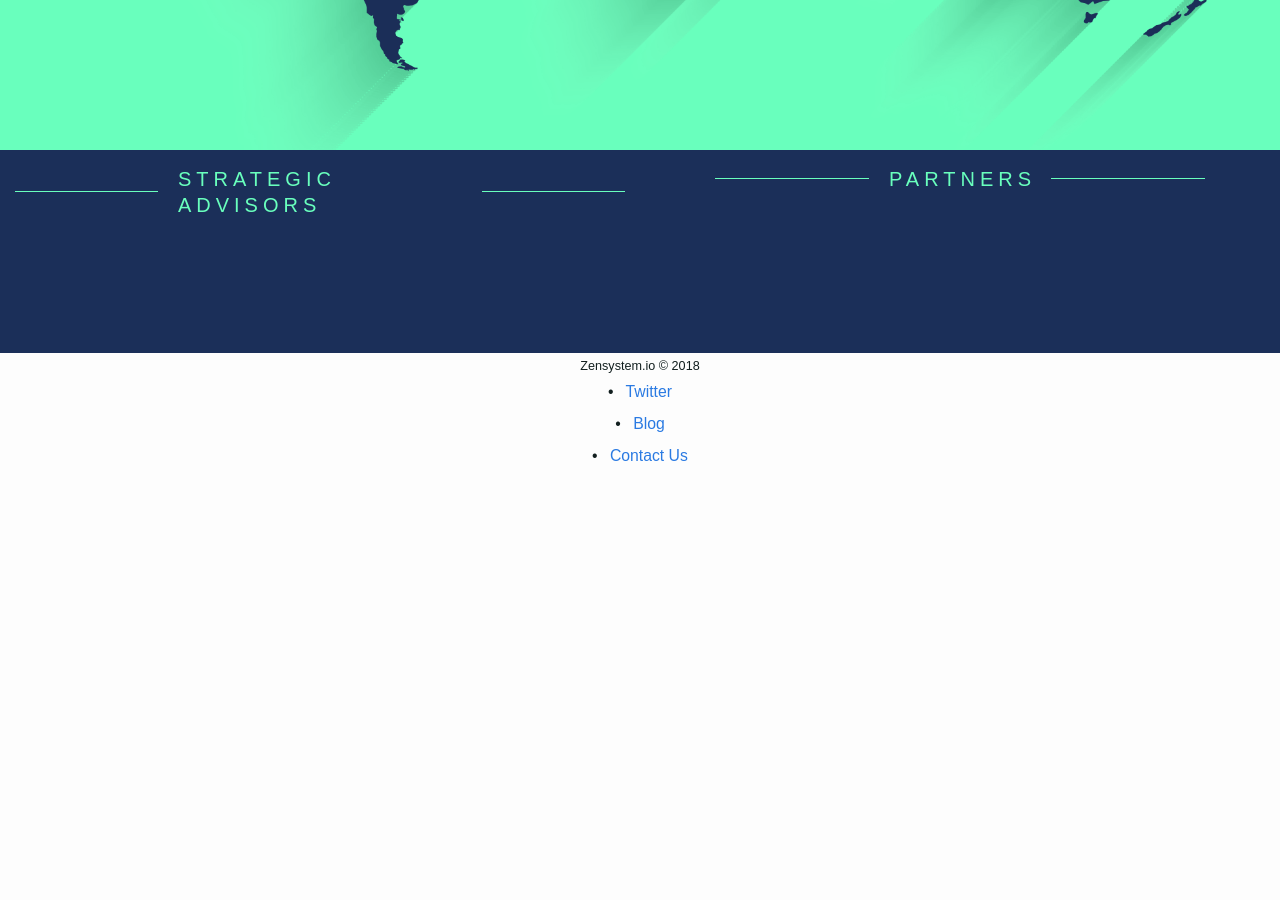
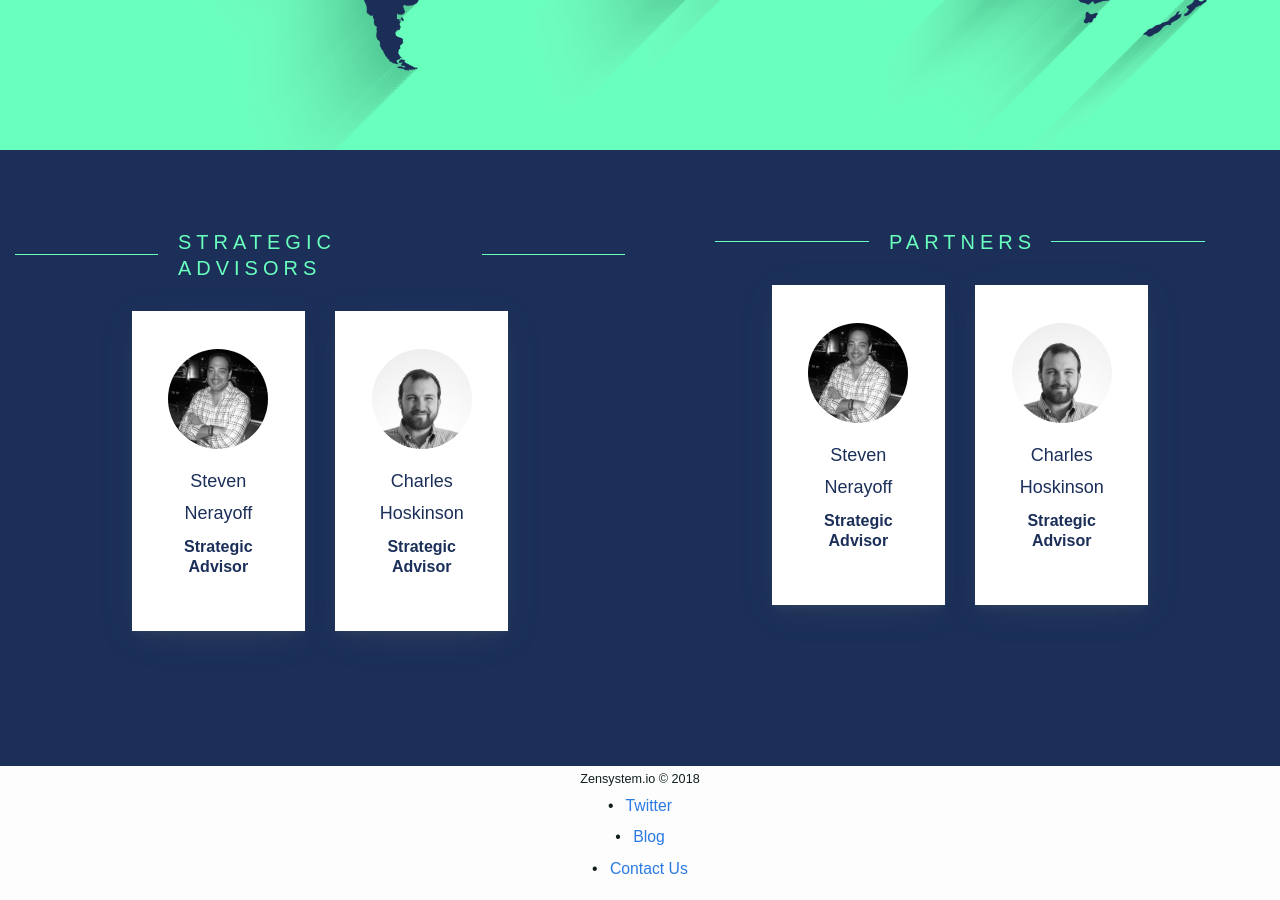
Before and after one commit to tarrenj/website, a Jekyll site: the page built from index.html, in a window 1280 px wide and 900 px high, scrolled down 11004 px. Built offline with Jekyll 4.4.1, drawn with Linux system fonts in a browser that asks for light colours; some web fonts are replaced; the list of posts is cut into pages by our own code; before the commit the page ends 11490 px from its top, so only the background shows below that.

```diff
--- a/_dev/src/sass/partials/_mixins.scss
+++ b/_dev/src/sass/partials/_mixins.scss
@@ -1,6 +1,12 @@
 /*-------------------------------------------------------*\
     Mixins
 /*-------------------------------------------------------*/
+
+@mixin grayscale_element($value) {
+  -webkit-filter: #{"grayscale(#{$value})"};
+  -moz-filter: #{"grayscale(#{$value})"};
+  filter:#{"grayscale(#{$value})"};
+}
 
 @mixin bgcolor($color, $opacity) {
   background: $color;
--- a/_includes/head.html
+++ b/_includes/head.html
@@ -32,7 +32,7 @@
       ga('send', 'pageview');
   </script>
   {% if page.type != 'landing-page' %}
-  <script>
+  {% comment %}<script>
   window['_fs_debug'] = false;
   window['_fs_host'] = 'fullstory.com';
   window['_fs_org'] = '64PKY';
@@ -48,7 +48,7 @@
       d=n.domain;while(1){n.cookie='fs_uid=;domain='+d+
       ';path=/;expires='+new Date(0).toUTCString();i=d.indexOf('.');if(i<0)break;d=d.slice(i+1)}}};
   })(window,document,window['_fs_namespace'],'script','user');
-  </script>
+</script> {% endcomment %}
   <script type="text/template" id="main-example-template">
     <div class="time <%= label %>">
       <span class="count curr top"><%= curr %></span>
--- a/index.html
+++ b/index.html
@@ -587,7 +587,7 @@ type: homepage
       <div class="col-lg-4">
         <div class="card">
           <div class="card-body">
-            <img src="/assets/img/people/rob.jpg" class="headshot" />
+            <div class="headshot b-lazy" data-src="/assets/img/people/rob.jpg"></div>
             <h3>Rob Viglione</h3>
             <h4>Economist</h4>
             <div class="social-icons">
@@ -601,7 +601,7 @@ type: homepage
       <div class="col-lg-4">
         <div class="card">
           <div class="card-body">
-            <img src="/assets/img/people/rolf.jpg" class="headshot" />
+            <div class="headshot b-lazy" data-src="/assets/img/people/rolf.jpg"></div>
             <h3>Rolf Versluis</h3>
             <h4>Business Operations</h4>
             <div class="social-icons">
@@ -615,7 +615,7 @@ type: homepage
       <div class="col-lg-4">
         <div class="card">
           <div class="card-body">
-            <img src="/assets/img/people/jane.jpeg" class="headshot" />
+            <div class="headshot b-lazy" data-src="/assets/img/people/jane.jpeg"></div>
             <h3>Jane Lippencott</h3>
             <h4>Asia Operations</h4>
             <div class="social-icons">
@@ -648,11 +648,62 @@ type: homepage
     <div class="row">
       <div class="col">
         <h2 class="lined-subtext">Strategic Advisors</h2>
+
+        <div class="row justify-content-center text-center">
+
+          <div class="col-lg-4">
+            <div class="card">
+              <div class="card-body">
+                <div class="headshot b-lazy" data-src="/assets/img/people/steve.jpg"></div>
+                <h3>Steven Nerayoff</h3>
+                <h4>Strategic Advisor</h4>
+              </div>
+            </div>
+          </div>
+
+          <div class="col-lg-4">
+            <div class="card">
+              <div class="card-body">
+                <div class="headshot b-lazy" data-src="/assets/img/people/charles.jpg"></div>
+                <h3>Charles Hoskinson</h3>
+                <h4>Strategic Advisor</h4>
+              </div>
+            </div>
+          </div>
+
+        </div>
+
       </div>
       <div class="col">
         <h2 class="lined-subtext">Partners</h2>
+
+        <div class="row justify-content-center text-center">
+
+          <div class="col-lg-4">
+            <div class="card">
+              <div class="card-body">
+                <div class="headshot b-lazy" data-src="/assets/img/people/steve.jpg"></div>
+                <h3>Steven Nerayoff</h3>
+                <h4>Strategic Advisor</h4>
+              </div>
+            </div>
+          </div>
+
+          <div class="col-lg-4">
+            <div class="card">
+              <div class="card-body">
+                <div class="headshot b-lazy" data-src="/assets/img/people/charles.jpg"></div>
+                <h3>Charles Hoskinson</h3>
+                <h4>Strategic Advisor</h4>
+              </div>
+            </div>
+          </div>
+
+        </div>
+
       </div>
     </div>
+
   </div>
 
 </section>
```
Also changed, not shown: _dev/src/sass/partials/_homepage.scss (+15 -0 lines), assets/css/homepage.css, 13 other files.
